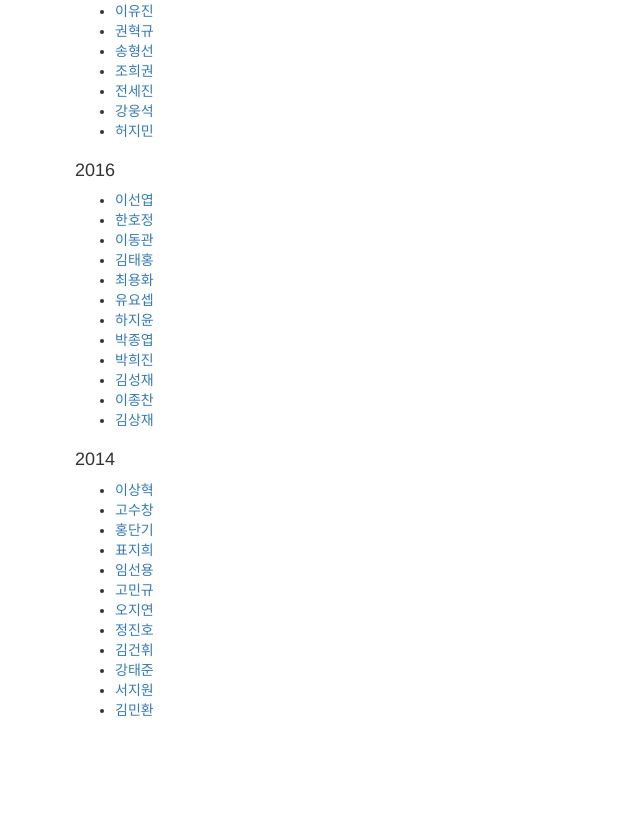
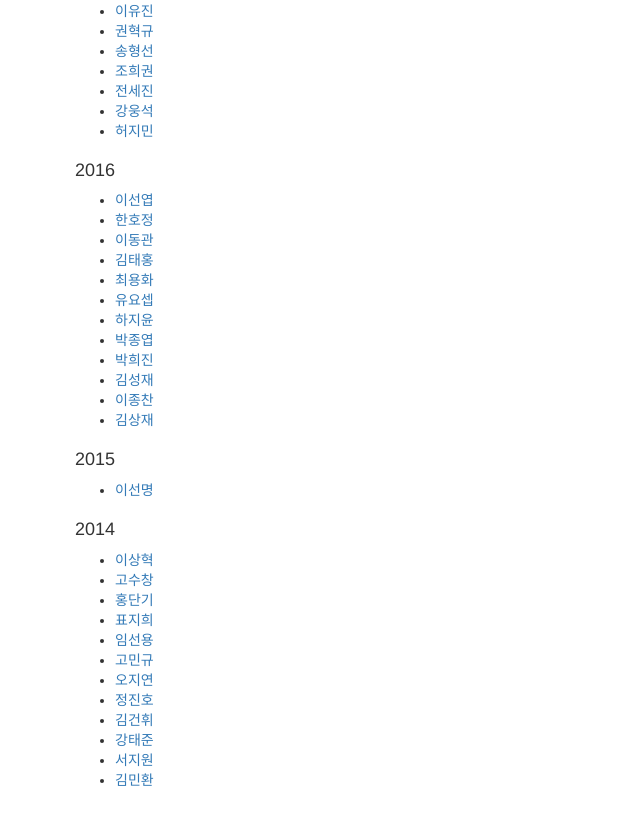
Before and after one commit to overflow-zone/overflow-zone.github.io, a plain HTML site: page index.html in a window 1280 px wide. Shown: the part 387-1207 px from the top of the page, without its empty margins (0-640 px from the left). Before the commit the page ends 1137 px from the top, so only its background shows below. Drawn offline with nearby package versions, Linux system fonts and the light colour scheme.

Commit message:
Update index.html

```diff
--- a/index.html
+++ b/index.html
@@ -76,6 +76,12 @@
             </ul>
         </div>
         <div class="col-md-12">
+            <h4>2015</h4>
+            <ul>
+                <li><a href="https://www.facebook.com/profile.php?id=100014069763938" target="_blank">이선명</a></li>
+            </ul>
+        </div>
+        <div class="col-md-12">
             <h4>2014</h4>
             <ul>
                 <li><a href="http://elab.kr" target="_blank">이상혁</a></li>
```
